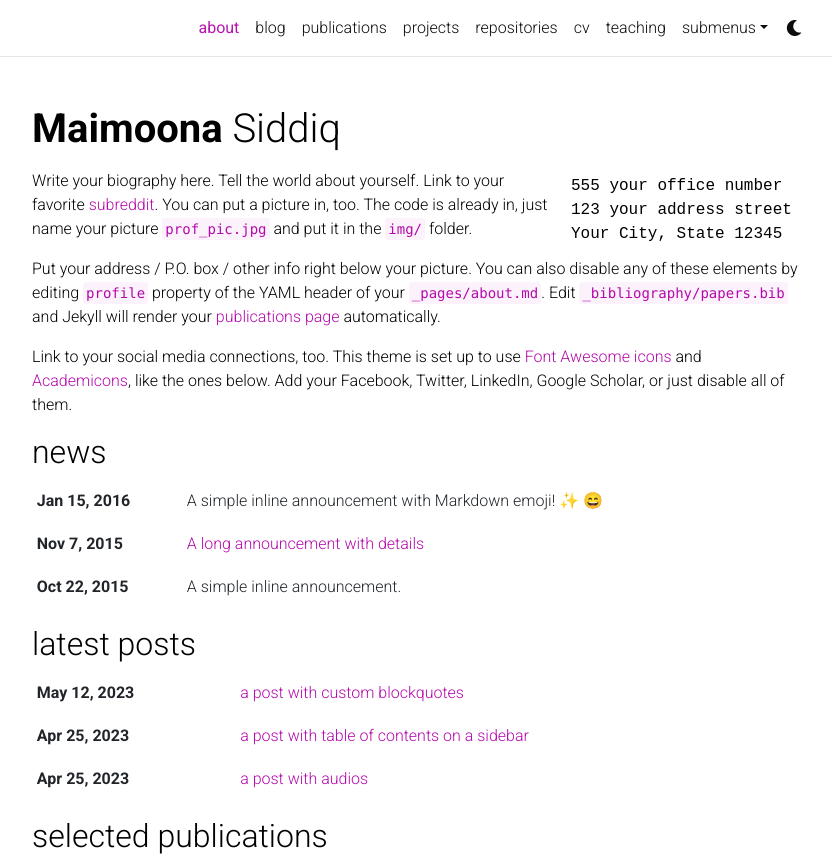
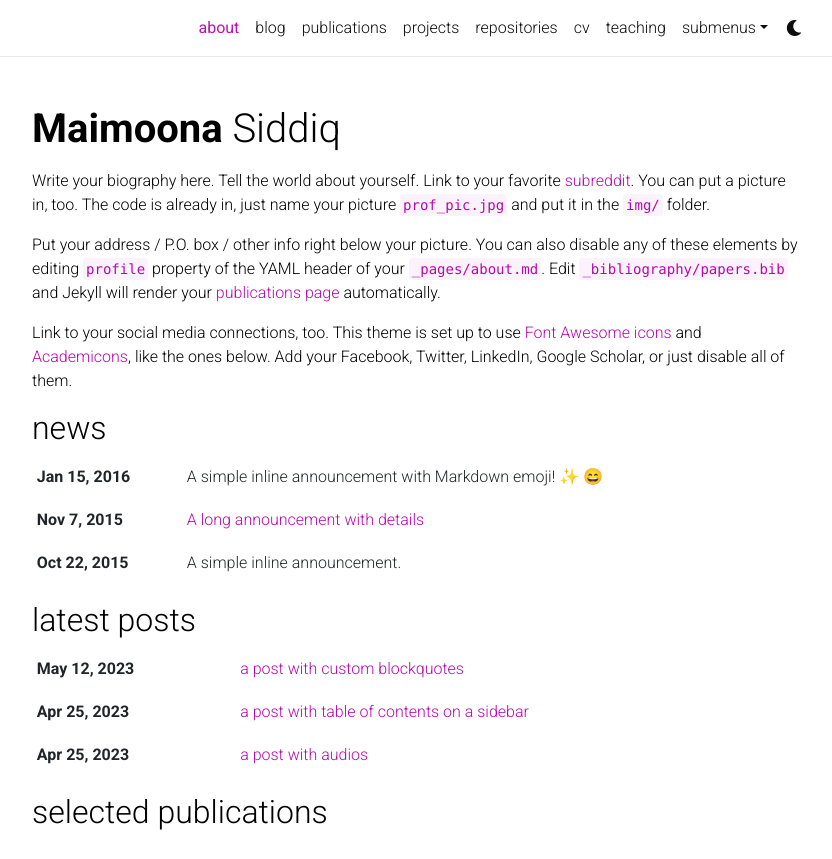
Before and after one commit to MaiMoonaa/maimoonaa.github.io, a Jekyll site: the page built from _pages/about.md, in a window 1280 px wide and 1172 px high, cut to the strip 0-859 px from the top of the window. Shown: the whole strip, without its empty margins (223-1055 px from the left). Built offline with Jekyll 4.4.1, drawn with Linux system fonts in a browser that asks for light colours; emoji names are drawn with the system emoji font; comment, search, counter and statistics services are not loaded; a style sheet for code colours, icons or effects is not loaded.

Commit message:
Update about.md

```diff
--- a/_pages/about.md
+++ b/_pages/about.md
@@ -8,9 +8,9 @@ profile:
   image: # prof_pic.jpg
   image_circular: false # crops the image to make it circular
   address: # >
-    <p>555 your office number</p>
-    <p>123 your address street</p>
-    <p>Your City, State 12345</p>
+    # <p>555 your office number</p>
+    # <p>123 your address street</p>
+    # <p>Your City, State 12345</p>
 
 news: true  # includes a list of news items
 latest_posts: true  # includes a list of the newest posts
```
